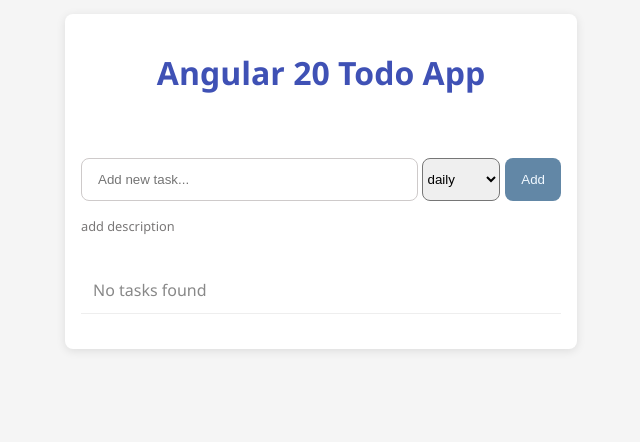
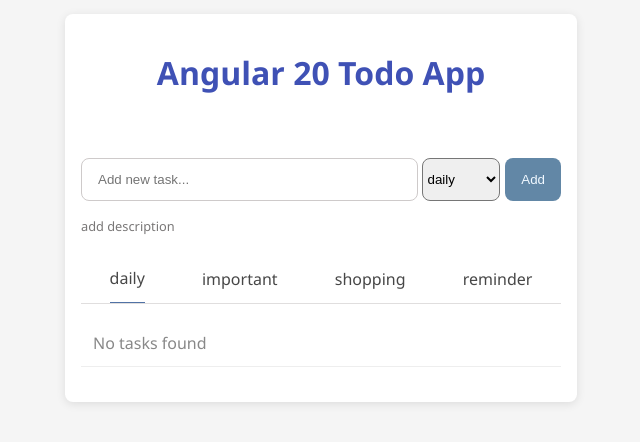
Before and after one commit to Amir-username/angular-todo-app, an Angular app: page / in a window 1280 px wide. Shown: the part 114-556 px from the top of the page, without its empty margins (319-959 px from the left). Built offline with nearby package versions, Linux system fonts and the light colour scheme.

Commit message:
add tabs for todo list

```diff
--- a/src/app/app.html
+++ b/src/app/app.html
@@ -8,8 +8,8 @@
   }
   <div class="container">
     <h1>Angular 20 Todo App</h1>
-    <!-- <todo-form (todoAdd)="addTodo($event)" /> -->
     <todo-form (loadTodos)="loadTodos()" />
+    <tabs [activeTabInput]="activeTab()" (setActiveTab)="setActiveTab($event)" />
     <todo-list
       [todos]="todos()"
       (toggle)="toggleTodo($event)"
--- a/src/app/app.ts
+++ b/src/app/app.ts
@@ -2,11 +2,12 @@
 import { TodoForm } from './components/todo-form/todo-form.component';
 import { TodoList } from './components/todo-list/todo-list.component';
 import { TodoService } from './services/todo.service';
-import { Todo } from './models/todo.model';
+import { TagType, Todo } from './models/todo.model';
+import { Tabs } from "./tabs/tabs";
 
 @Component({
   selector: 'todo-app',
-  imports: [TodoForm, TodoList],
+  imports: [TodoForm, TodoList, Tabs],
   templateUrl: './app.html',
   styleUrl: './app.css',
 })
@@ -14,12 +15,19 @@
   todos = signal<Todo[]>([]);
   selectedTodo = signal<Todo | null>(null);
 
+  activeTab = signal<TagType>('daily')
+
+  setActiveTab(tab: TagType) {
+    this.activeTab.set(tab)
+    this.loadTodos()
+  }
+
   constructor(private todoService: TodoService) {
     this.loadTodos();
   }
 
   loadTodos() {
-    this.todos.set(this.todoService.getTodos());
+    this.todos.set(this.todoService.getTodos(this.activeTab()));
   }
 
   // addTodo(title: string) {
--- a/src/app/components/todo-list/todo-list.css
+++ b/src/app/components/todo-list/todo-list.css
@@ -32,6 +32,12 @@
 }
 span {
   flex-grow: 1;
+}
+
+span.tag {
+  font-size: 0.8rem;
+  font-weight: 600;
+  color: hsl(240, 36%, 43%);
 }
 
 input {
@@ -69,34 +75,3 @@
   text-align: center;
   color: #888;
 }
-
-
-
-/*
-.cdk-drag-placeholder {
-  opacity: 0;
-}
-.cdk-drag-animating {
-  transition: transform 250ms cubic-bezier(0, 0, 0.2, 1);
-}
-.cdk-drop-list-dragging li:not(.cdk-drag-placeholder) {
-  transition: transform 250ms cubic-bezier(0, 0, 0.2, 1);
-}
-
-.cdk-drag-preview {
-  box-sizing: border-box;
-  border-radius: 4px;
-  box-shadow: 0 5px 5px -3px rgba(0, 0, 0, 0.2),
-    0 8px 10px 1px rgba(0, 0, 0, 0.14), 0 3px 14px 2px rgba(0, 0, 0, 0.12);
-  background: white;
-  padding: 0.75rem;
-  display: flex;
-  align-items: center;
-  max-width: 100%;
-}
-
-.cdk-drag-placeholder {
-  background: #f0f0f0;
-  border: 2px dashed #ccc;
-  opacity: 0.8;
-} */
--- a/src/app/components/todo-list/todo-list.html
+++ b/src/app/components/todo-list/todo-list.html
@@ -7,7 +7,7 @@
 >
   @for (todo of todos(); track todo.id; let i = $index) {
   <li
-    (click)="selectTodo.emit(todo.id)"
+    (dblclick)="selectTodo.emit(todo.id)"
     cdkDrag
     [cdkDragData]="todo"
     [cdkDragBoundary]="todoList"
@@ -22,6 +22,7 @@
       (change)="toggle.emit(todo.id)"
     />
     <span>{{ todo.title }}</span>
+    <!-- <span class="tag">{{ todo.tag }}</span> -->
     <small>{{ todo.createdAt | date : "mediumDate" }}</small>
     <button class="close" (click)="delete.emit(todo.id)">×</button>
   </li>
--- a/src/app/services/todo.service.ts
+++ b/src/app/services/todo.service.ts
@@ -13,17 +13,22 @@
     this.isBrowser = isPlatformBrowser(platformId); // Check if running in browser
   }
 
-  getTodos(): Todo[] {
+  getTodos(tag: TagType = 'daily'): Todo[] {
     if (!this.isBrowser) return []; // Skip in non-browser environments
 
     const todosJson = localStorage.getItem(this.stroageKey);
-    return todosJson ? JSON.parse(todosJson) : [];
+
+    return (
+      todosJson &&
+      JSON.parse(todosJson).filter((todo: Todo) => todo.tag === tag && todo)
+    );
   }
 
   saveTodos(todos: Todo[]): void {
     if (!this.isBrowser) return; // Skip in non-browser environments
     localStorage.setItem(this.stroageKey, JSON.stringify(todos));
   }
+
   addTodo(title: string, description?: string, tag: TagType = 'daily'): Todo {
     const currTodos = this.getTodos();
     const newTodo: Todo = {
--- /dev/null
+++ b/src/app/tabs/tabs.css
@@ -0,0 +1,18 @@
+.tabs {
+  display: flex;
+  justify-content: space-around;
+  align-items: center;
+  border-bottom: 1px solid rgb(224, 222, 222);
+}
+
+.tab-item {
+  color: hsl(0, 0%, 28%);
+  cursor: pointer;
+  padding-bottom: 0.8rem;
+  transition: all;
+  transition-duration: 500ms;
+}
+
+.active {
+  border-bottom: 1px solid rgb(80, 114, 165);
+}
--- /dev/null
+++ b/src/app/tabs/tabs.html
@@ -0,0 +1,30 @@
+<div class="tabs">
+  <div
+    class="tab-item"
+    (click)="setActiveTab.emit('daily')"
+    [class.active]="activeTabInput() === 'daily'"
+  >
+    daily
+  </div>
+  <div
+    class="tab-item"
+    (click)="setActiveTab.emit('important')"
+    [class.active]="activeTabInput() === 'important'"
+  >
+    important
+  </div>
+  <div
+    class="tab-item"
+    (click)="setActiveTab.emit('shopping')"
+    [class.active]="activeTabInput() === 'shopping'"
+  >
+    shopping
+  </div>
+  <div
+    class="tab-item"
+    (click)="setActiveTab.emit('reminder')"
+    [class.active]="activeTabInput() === 'reminder'"
+  >
+    reminder
+  </div>
+</div>
--- /dev/null
+++ b/src/app/tabs/tabs.ts
@@ -0,0 +1,13 @@
+import { Component, computed, input, output, signal } from '@angular/core';
+import { TagType } from '../models/todo.model';
+
+@Component({
+  selector: 'tabs',
+  imports: [],
+  templateUrl: './tabs.html',
+  styleUrl: './tabs.css'
+})
+export class Tabs {
+  activeTabInput = input.required<TagType>()
+  setActiveTab = output<TagType>()
+}
```
Also changed, not shown: 1 other file (tests, documents, lock files or other folders).
